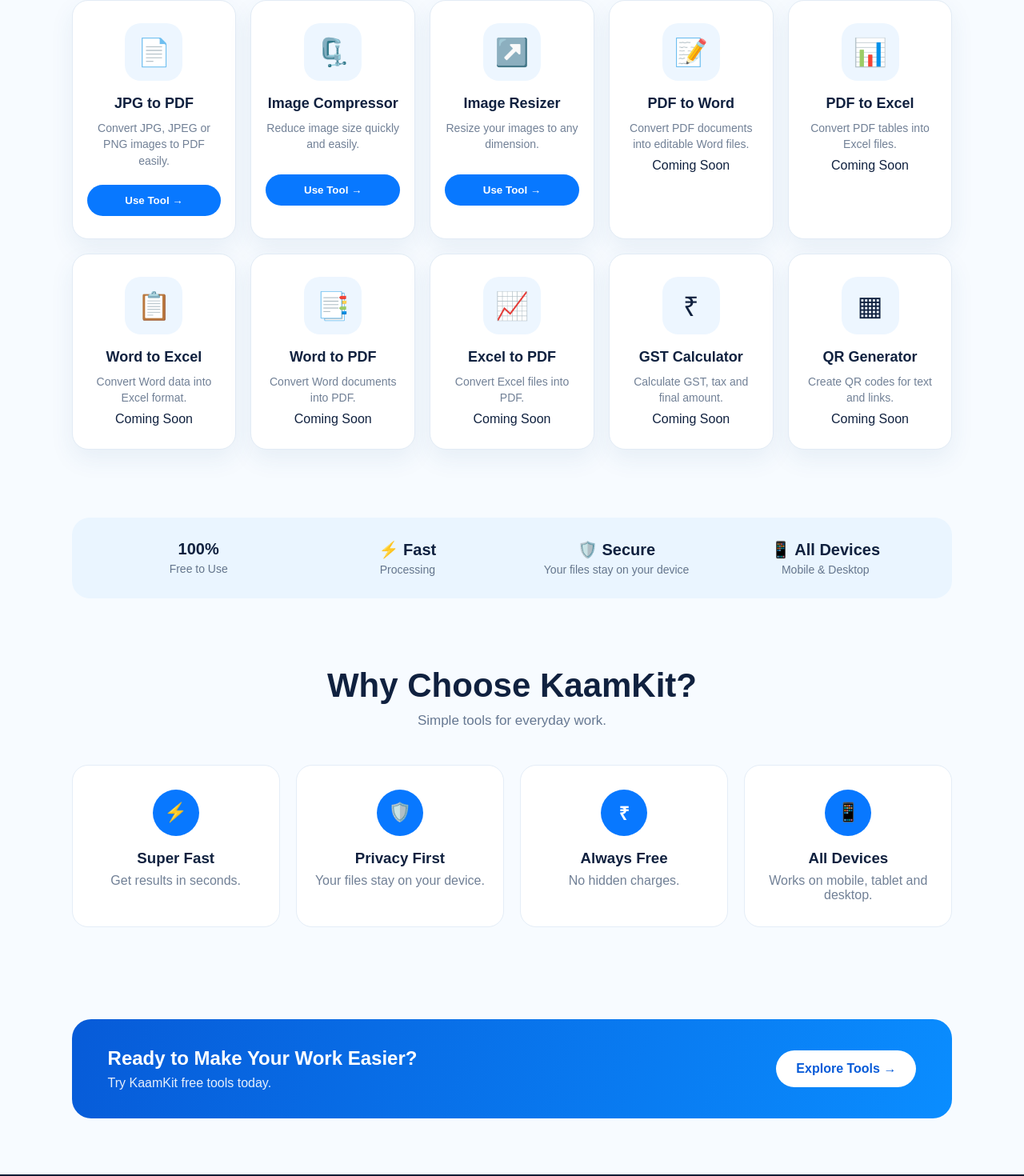
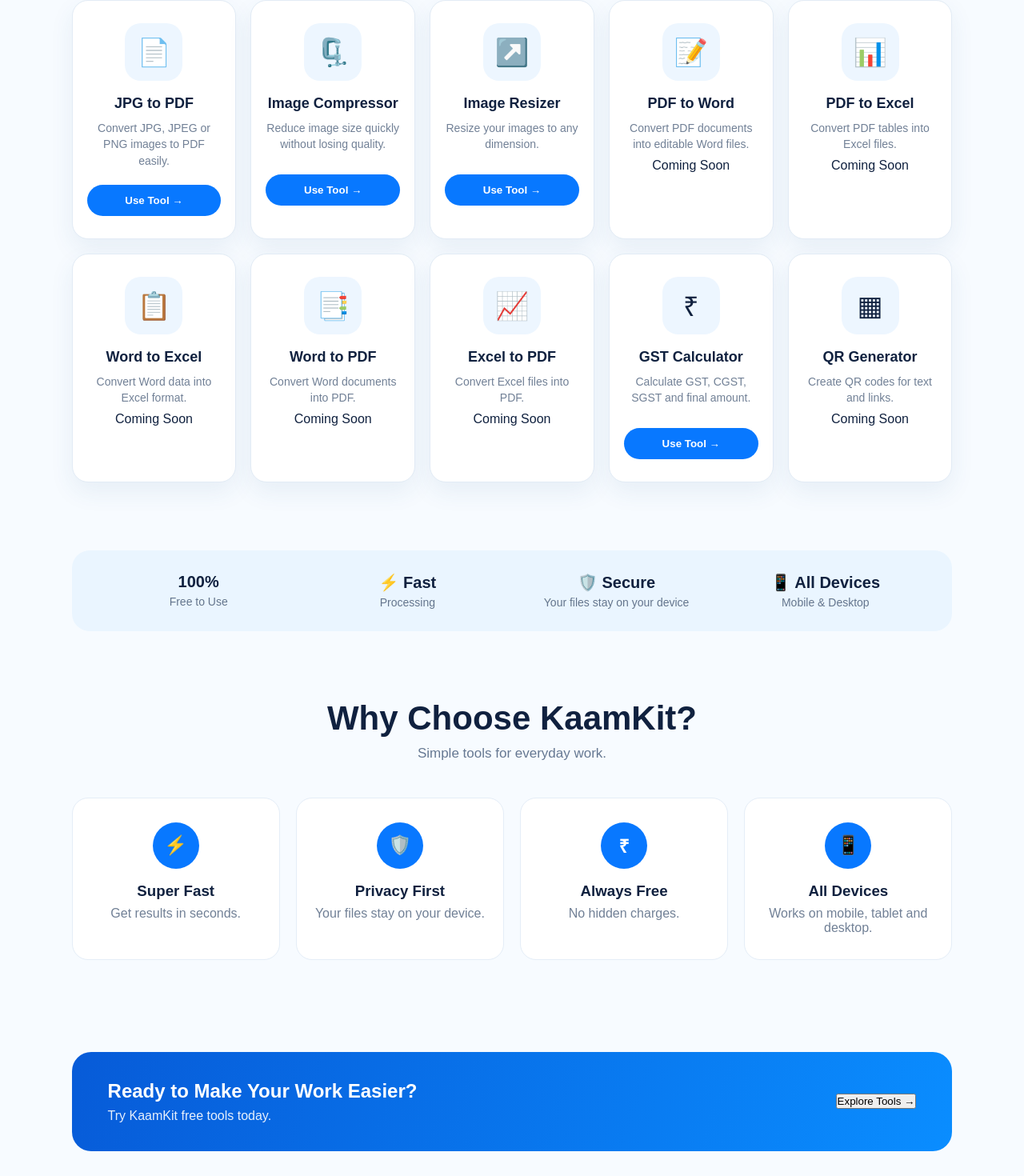
Before and after one commit to kaamkit/Kaamkit, a Next.js app: page / in a window 1280 px wide. Shown: the part 1070-2540 px from the top of the page at 80% size. Built offline with nearby package versions, Linux system fonts and the light colour scheme.

Commit message:
Refactor tool properties for availability and descriptions
Updated tool availability and descriptions for better clarity.

```diff
--- a/app/page.js
+++ b/app/page.js
@@ -9,70 +9,70 @@
     icon: "📄",
     description: "Convert JPG, JPEG or PNG images to PDF easily.",
     href: "#jpg-pdf",
-    active: true,
+    available: true,
   },
   {
     name: "Image Compressor",
     icon: "🗜️",
-    description: "Reduce image size quickly and easily.",
+    description: "Reduce image size quickly without losing quality.",
     href: "/compressor",
-    active: true,
+    available: true,
   },
   {
     name: "Image Resizer",
     icon: "↗️",
     description: "Resize your images to any dimension.",
     href: "/resizer",
-    active: true,
+    available: true,
   },
   {
     name: "PDF to Word",
     icon: "📝",
     description: "Convert PDF documents into editable Word files.",
     href: "#tools",
-    active: false,
+    available: false,
   },
   {
     name: "PDF to Excel",
     icon: "📊",
     description: "Convert PDF tables into Excel files.",
     href: "#tools",
-    active: false,
+    available: false,
   },
   {
     name: "Word to Excel",
     icon: "📋",
     description: "Convert Word data into Excel format.",
     href: "#tools",
-    active: false,
+    available: false,
   },
   {
     name: "Word to PDF",
     icon: "📑",
     description: "Convert Word documents into PDF.",
     href: "#tools",
-    active: false,
+    available: false,
   },
   {
     name: "Excel to PDF",
     icon: "📈",
     description: "Convert Excel files into PDF.",
     href: "#tools",
-    active: false,
+    available: false,
   },
   {
     name: "GST Calculator",
     icon: "₹",
-    description: "Calculate GST, tax and final amount.",
-    href: "#tools",
-    active: false,
+    description: "Calculate GST, CGST, SGST and final amount.",
+    href: "/gst-calculator",
+    available: true,
   },
   {
     name: "QR Generator",
     icon: "▦",
     description: "Create QR codes for text and links.",
     href: "#tools",
-    active: false,
+    available: false,
   },
 ];
 
@@ -160,8 +160,8 @@
   };
 
   const openTool = (href) => {
-    if (!href || href.startsWith("#")) {
-      window.location.hash = href.replace("#", "");
+    if (href.startsWith("#")) {
+      window.location.hash = href.substring(1);
       return;
     }
 
@@ -172,7 +172,6 @@
     <main className="site">
 
       {/* NAVBAR */}
-
       <nav className="navbar">
 
         <a href="/" className="logo">
@@ -202,7 +201,6 @@
       </nav>
 
       {/* HERO */}
-
       <section className="hero" id="home">
 
         <div className="heroContent">
@@ -223,7 +221,6 @@
           </p>
 
           <div className="searchBox">
-
             <span>⌕</span>
 
             <input
@@ -234,7 +231,6 @@
             <button type="button">
               Search
             </button>
-
           </div>
 
           <div className="trust">
@@ -275,7 +271,6 @@
       </section>
 
       {/* JPG TO PDF */}
-
       <section
         className="converterSection"
         id="jpg-pdf"
@@ -370,7 +365,6 @@
       </section>
 
       {/* TOOLS */}
-
       <section
         className="toolsSection"
         id="tools"
@@ -404,7 +398,7 @@
 
               <p>{tool.description}</p>
 
-              {tool.active ? (
+              {tool.available ? (
 
                 <button
                   type="button"
@@ -431,7 +425,6 @@
       </section>
 
       {/* FEATURES */}
-
       <section className="features">
 
         <div>
@@ -457,7 +450,6 @@
       </section>
 
       {/* ABOUT */}
-
       <section
         className="why"
         id="about"
@@ -504,11 +496,9 @@
       </section>
 
       {/* CTA */}
-
       <section className="cta">
 
         <div>
-
           <h2>
             Ready to Make Your Work Easier?
           </h2>
@@ -516,17 +506,18 @@
           <p>
             Try KaamKit free tools today.
           </p>
-
         </div>
 
-        <a href="/#tools">
+        <button
+          type="button"
+          onClick={() => openTool("#tools")}
+        >
           Explore Tools →
-        </a>
+        </button>
 
       </section>
 
       {/* FOOTER */}
-
       <footer id="contact">
 
         <div className="footerBrand">
@@ -572,8 +563,8 @@
           <a href="/#jpg-pdf">JPG to PDF</a>
           <a href="/compressor">Image Compressor</a>
           <a href="/resizer">Image Resizer</a>
+          <a href="/gst-calculator">GST Calculator</a>
           <a href="/#tools">PDF Tools</a>
-          <a href="/#tools">GST Calculator</a>
           <a href="/#tools">QR Generator</a>
 
         </div>
```
